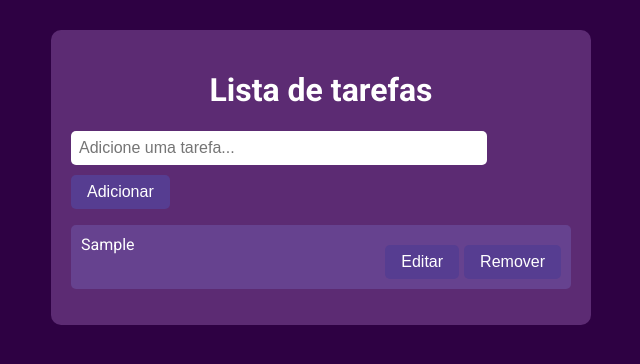
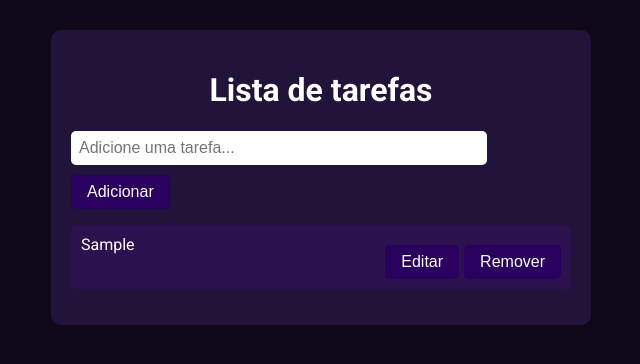
Before and after one commit to theuzernest/9-to-do-list, a plain HTML site: page index.html in a window 1280 px wide. Both pictures are taken after typing "Sample" into the empty fields and a click on the button "Adicionar". Shown: the whole page, without its empty margins (319-959 px from the left). Drawn offline with Linux system fonts and the light colour scheme.

Commit message:
Add files via upload

```diff
--- a/style.css
+++ b/style.css
@@ -1,5 +1,5 @@
 body {
-    background-color: #2e0143;
+    background-color: #0e0818;
     color: #fff;
     font-family: Roboto, sans-serif;
     margin: 0;
@@ -9,7 +9,7 @@ body {
 max-width: 500px;
 margin: 30px auto;
 padding: 20px;
-background-color: #5c2b73;
+background-color: #22133a;
 border-radius: 10px;
 }
 h1 {
@@ -29,7 +29,7 @@ input {
 button {
  padding: 8px 16px;
  font-size: 16px;
- background-color: #563d91;
+ background-color: #29005e;
  color: #fff;
  border: none;
 border-radius: 5px;
@@ -42,7 +42,7 @@ padding: 0;
 }
 li {
 padding: 10px;
-background-color: #66428f;
+background-color: #2c114f;
 margin-bottom: 5px;
 border-radius: 5px;
 display: flex;
@@ -50,7 +50,7 @@ justify-content: space-between;
 text-decoration: none;
 }
 li:hover {
- background-color: #8e5bc7;
+ background-color: #5d27a5;
 }
 li span {
     flex: 1;
```
Also changed, not shown: index.html (+3 -0 lines).
